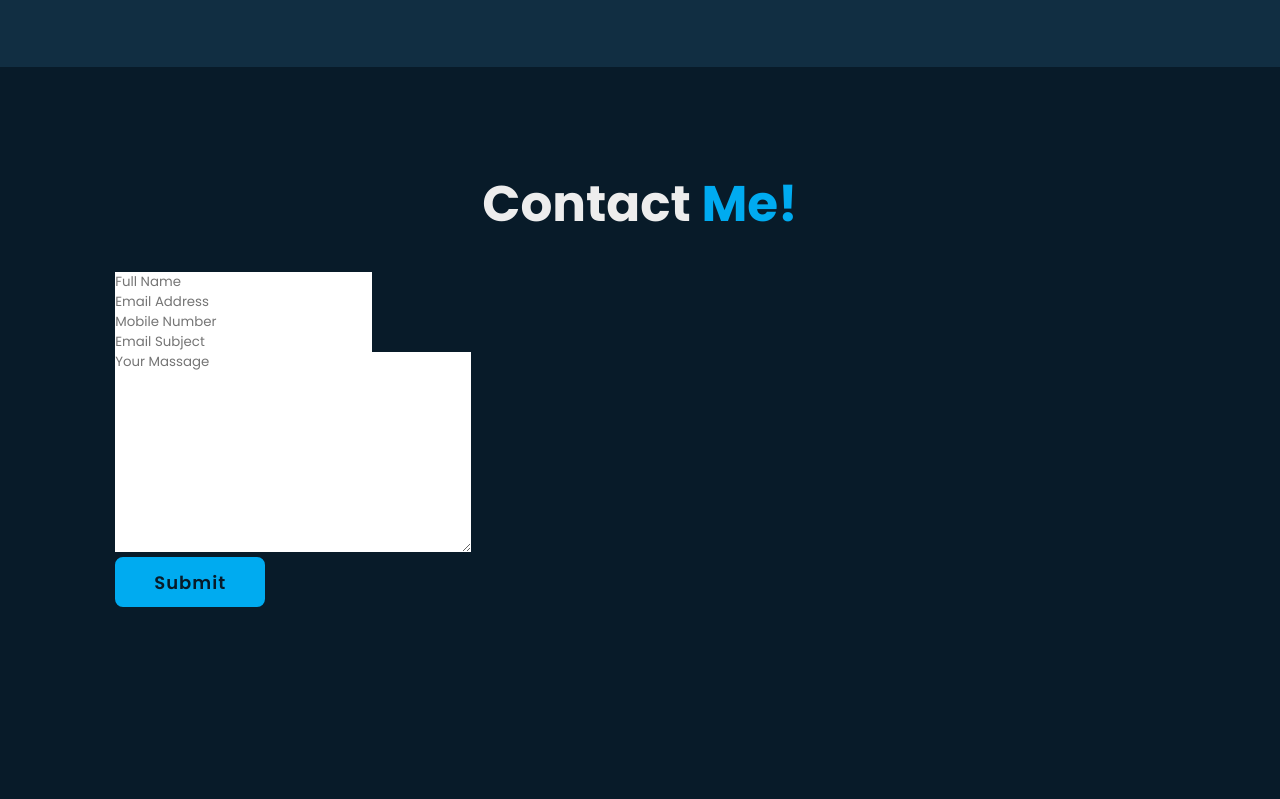
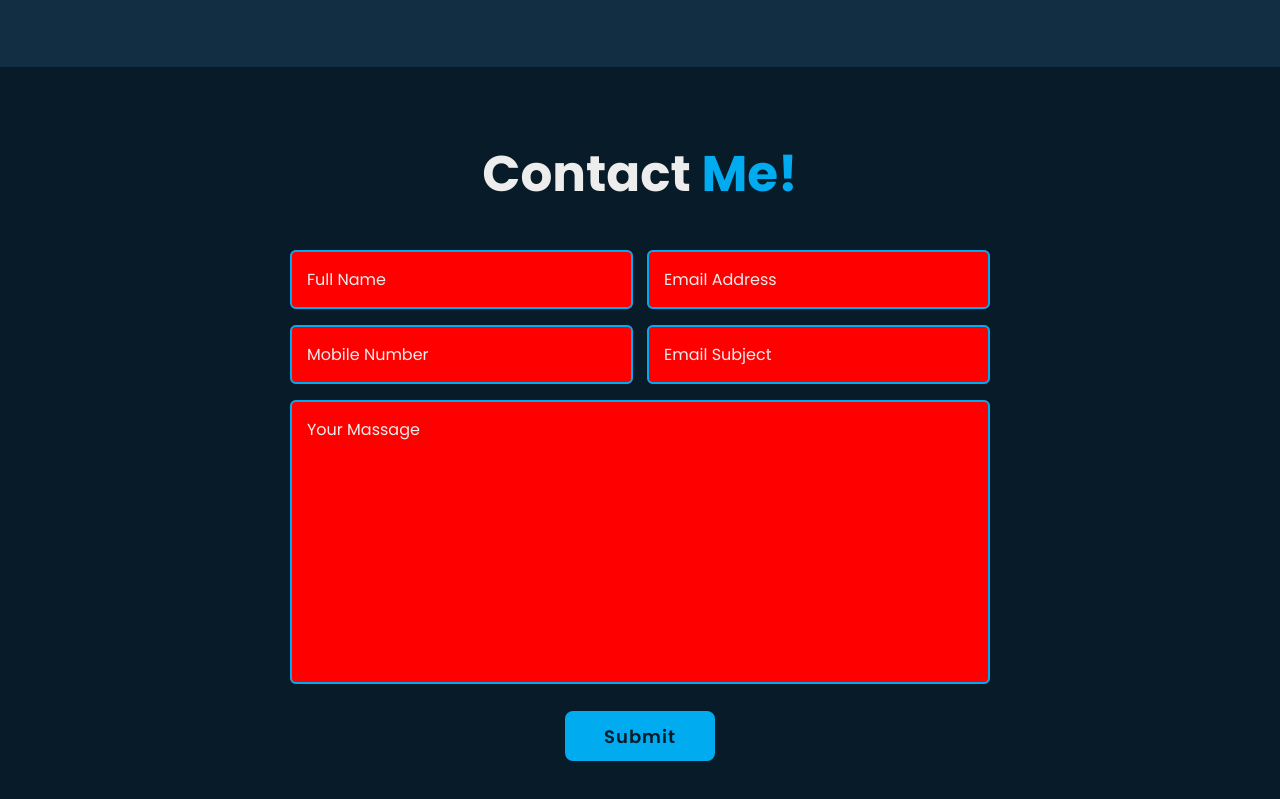
Before and after one commit to ackrunalrv/officialsaif, a plain HTML site: page index.html in a window 1280 px wide. Shown: the part 3123-3922 px from the top of the page. Drawn offline with nearby package versions, Linux system fonts and the light colour scheme.

Commit message:
add many styling of contact

```diff
--- a/css/style.css
+++ b/css/style.css
@@ -495,3 +495,70 @@ span {
 .skills-column:nth-child(2) .skills-content .progress:nth-child(4) .bar span {
     width: 60%;
 }
+
+.contact {
+    min-height: auto;
+    padding-top: 7rem;
+}
+
+.contact form {
+    max-width: 70rem;
+    margin: 0 auto;
+    text-align: center;
+}
+
+.contact form .input-box {
+    position: relative;
+    display: flex;
+    justify-content: space-between;
+    flex-wrap: wrap;
+}
+
+.contact form .input-box .input-field {
+    position: relative;
+    width: 49%;
+    margin: .8rem 0;
+}
+
+.contact form .input-box .input-field input,
+.contact form .textarea-field textarea {
+    width: 100%;
+    height: 100%;
+    padding: 1.5rem;
+    font-size: 1.6rem;
+    color: var(--text-color);
+    background: transparent;
+    border-radius: .6rem;
+    border: .2rem solid var(--main-color);
+}
+
+.contact form .input-box .input-field input::placeholder,
+.contact form .textarea-field textarea::placeholder {
+    color: var(--text-color);
+}
+
+.contact form .focus {
+    position: absolute;
+    top: 0;
+    left: 0;
+    width: 100%;
+    height: 100%;
+    background: red;
+    border-radius: .6rem;
+    z-index: -1;
+    transition: .5s;
+}
+
+.contact form .textarea-field {
+    position: relative;
+    margin: .8rem 0 2.7rem;
+    display: flex;
+}
+
+.contact form .textarea-field textarea {
+    resize: none;
+}
+
+.contact form .btn-box.btns .btn {
+    cursor: pointer;
+}
```
